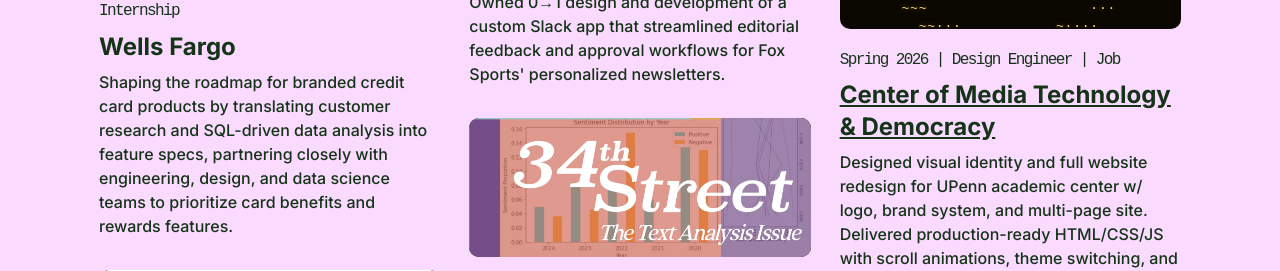
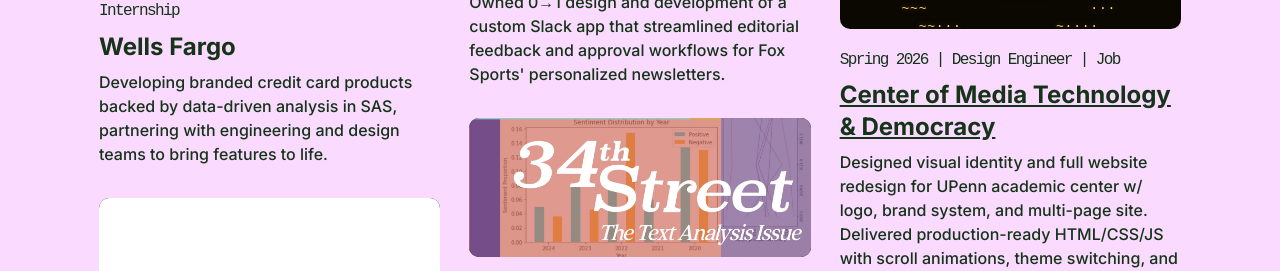
Before and after one commit to fiherzog/portfolio, a React (Vite) app: page /#/work in a window 1280 px wide. Shown: the part 529-800 px from the top of the page. Built offline with nearby package versions, Linux system fonts and the light colour scheme; a web font is replaced by a local one.

Commit message:
Simplify Wells Fargo card description
Trim to a shorter, more general line: developing card products backed by data-driven analysis in SAS, working with engineering and design.

```diff
--- a/src/Work.jsx
+++ b/src/Work.jsx
@@ -91,7 +91,7 @@
             customImage={<WellsFargoCard height={250} />}
             meta="Summer 2026 | Product Management Internship"
             title="Wells Fargo"
-            description="Shaping the roadmap for branded credit card products by translating customer research and SQL-driven data analysis into feature specs, partnering closely with engineering, design, and data science teams to prioritize card benefits and rewards features."
+            description="Developing branded credit card products backed by data-driven analysis in SAS, partnering with engineering and design teams to bring features to life."
           />
           <ProjectCard
             image={imgTechnicalLy}
```
